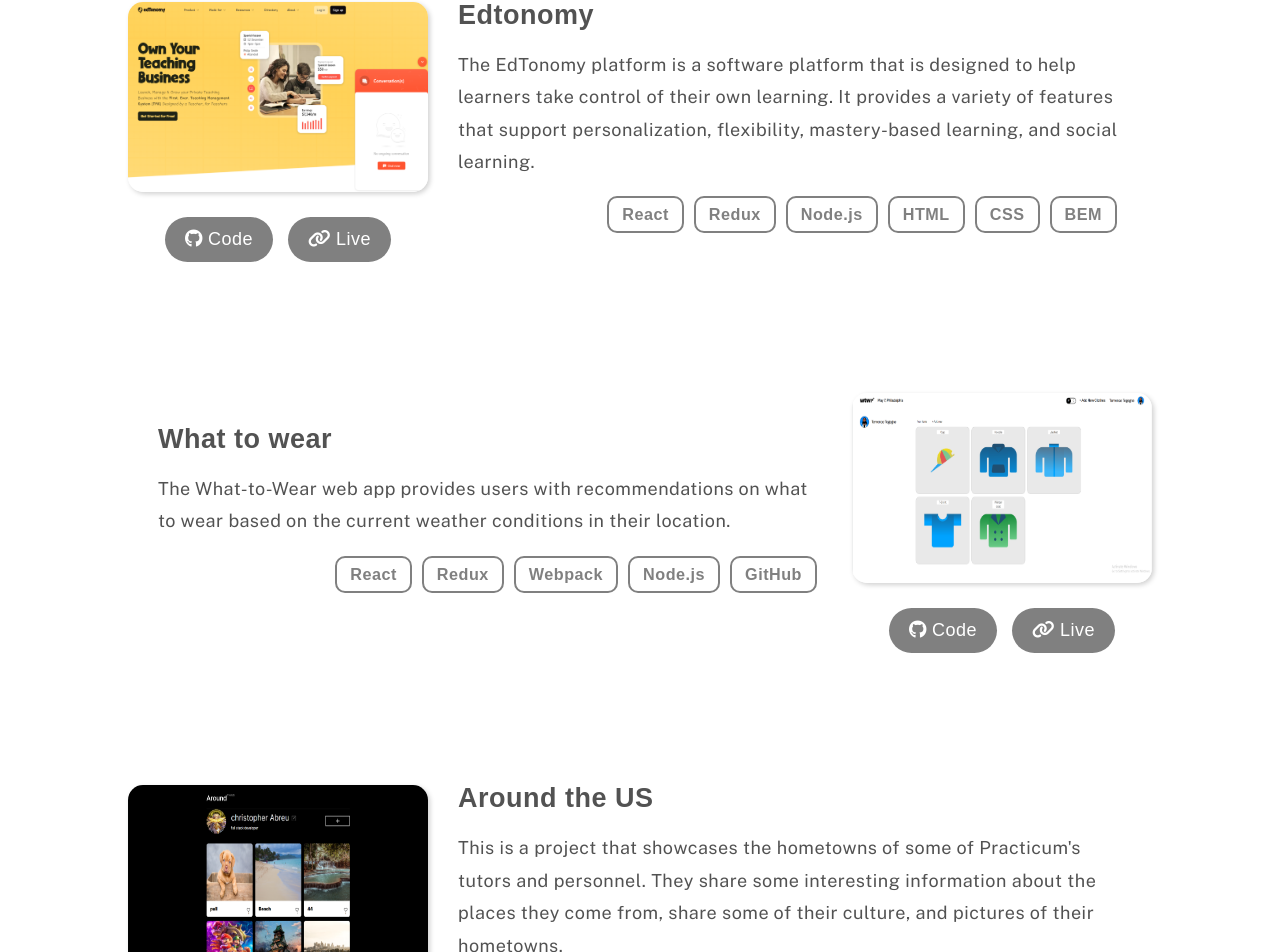
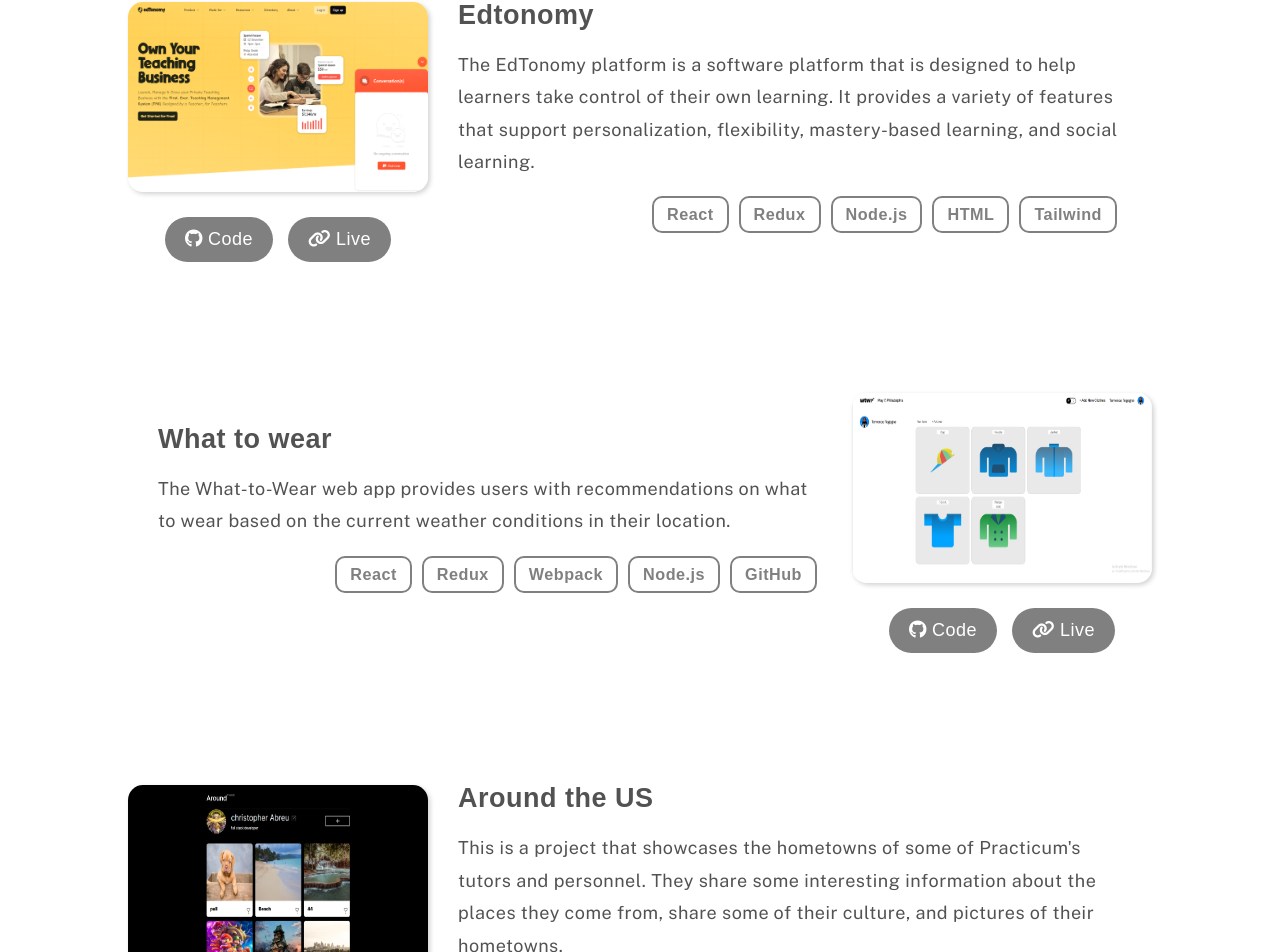
Before and after one commit to ChrisAbreu01/chris_portafolio, a React (Create React App) app: page / in a window 1280 px wide. Shown: the part 1923-2875 px from the top of the page. Built offline with nearby package versions, Linux system fonts and the light colour scheme.

Commit message:
Update ProjectsData.js

```diff
--- a/src/data/ProjectsData.js
+++ b/src/data/ProjectsData.js
@@ -14,7 +14,7 @@ const data = [
     live: `https://www.edtonomy.com/`,
     description:
       "The EdTonomy platform is a software platform that is designed to help learners take control of their own learning. It provides a variety of features that support personalization, flexibility, mastery-based learning, and social learning.",
-    techs_used: ["React", "Redux", "Node.js", "HTML", "CSS", "BEM"],
+    techs_used: ["React", "Redux", "Node.js", "HTML", "Tailwind"],
   },
   {
     id: 2,
```
